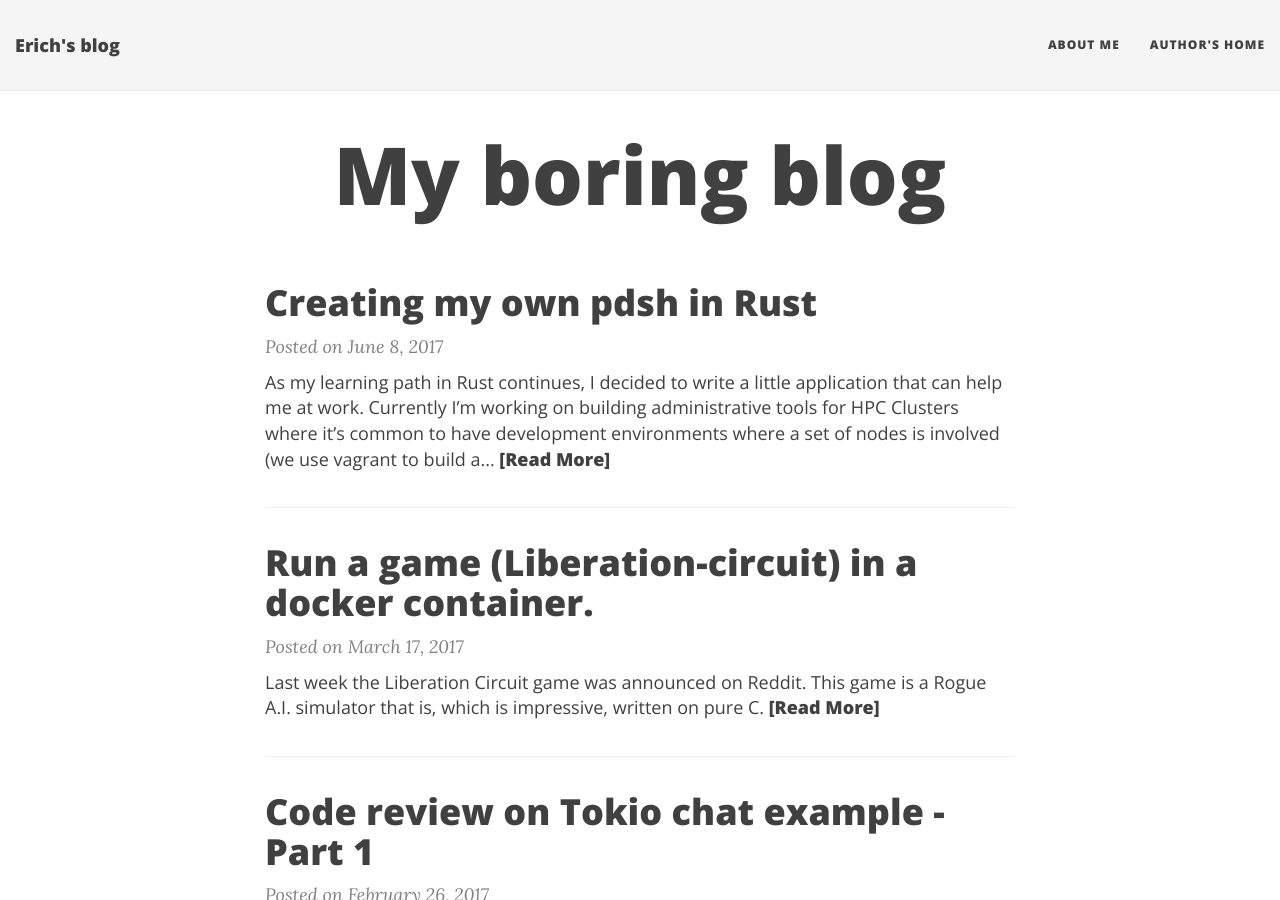
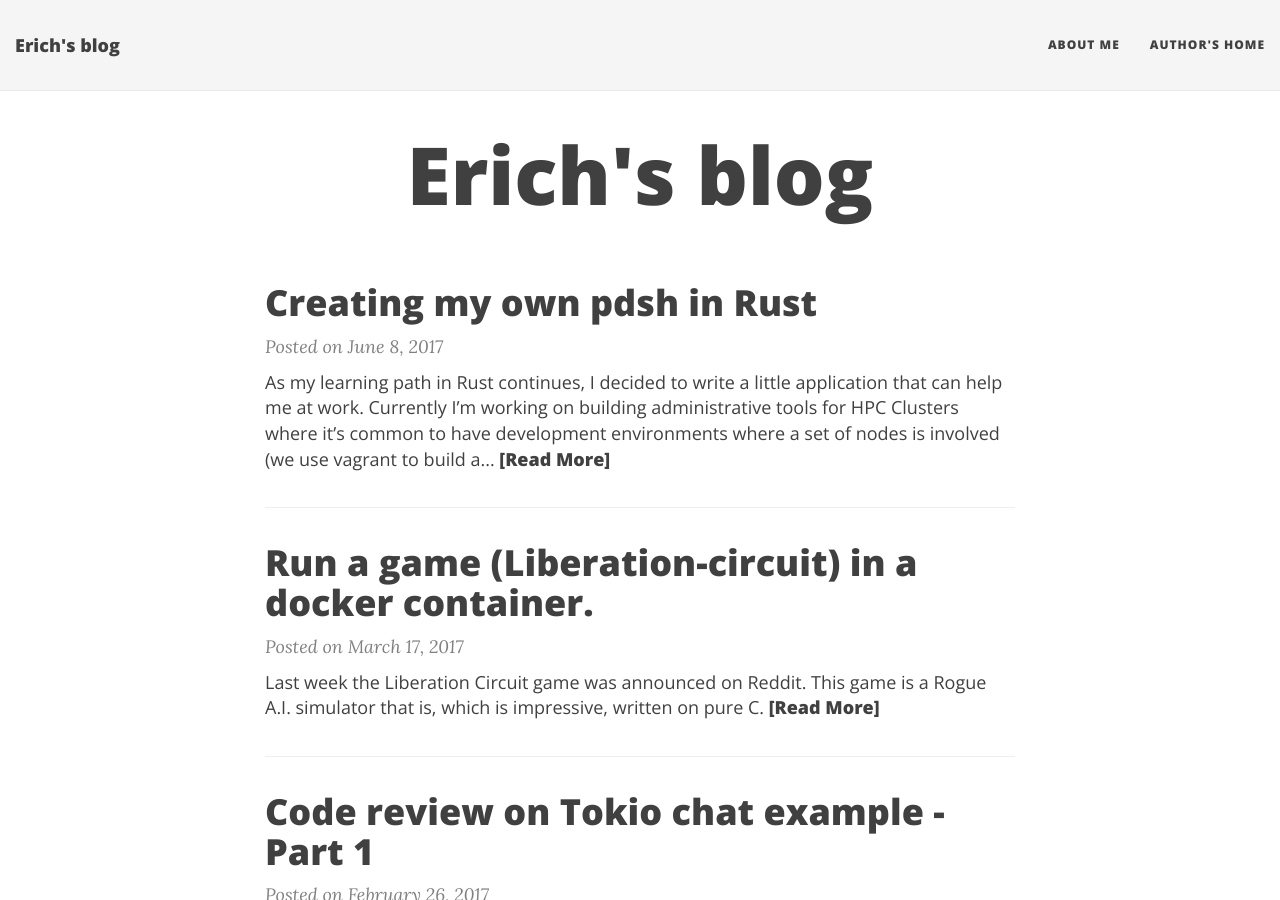
Before and after one commit to ericho/ericho.github.io, a Jekyll site: the page built from index.html, in a window 1280 px wide and 900 px high. Built offline with Jekyll 4.4.1, drawn with Linux system fonts in a browser that asks for light colours; nearby versions of some CDN libraries; the list of posts is cut into pages by our own code.

Commit message:
change title

```diff
--- a/index.html
+++ b/index.html
@@ -1,6 +1,6 @@
 ---
 layout: page
-title: My boring blog
+title: Erich's blog
 subtitle:
 ---
 
```
